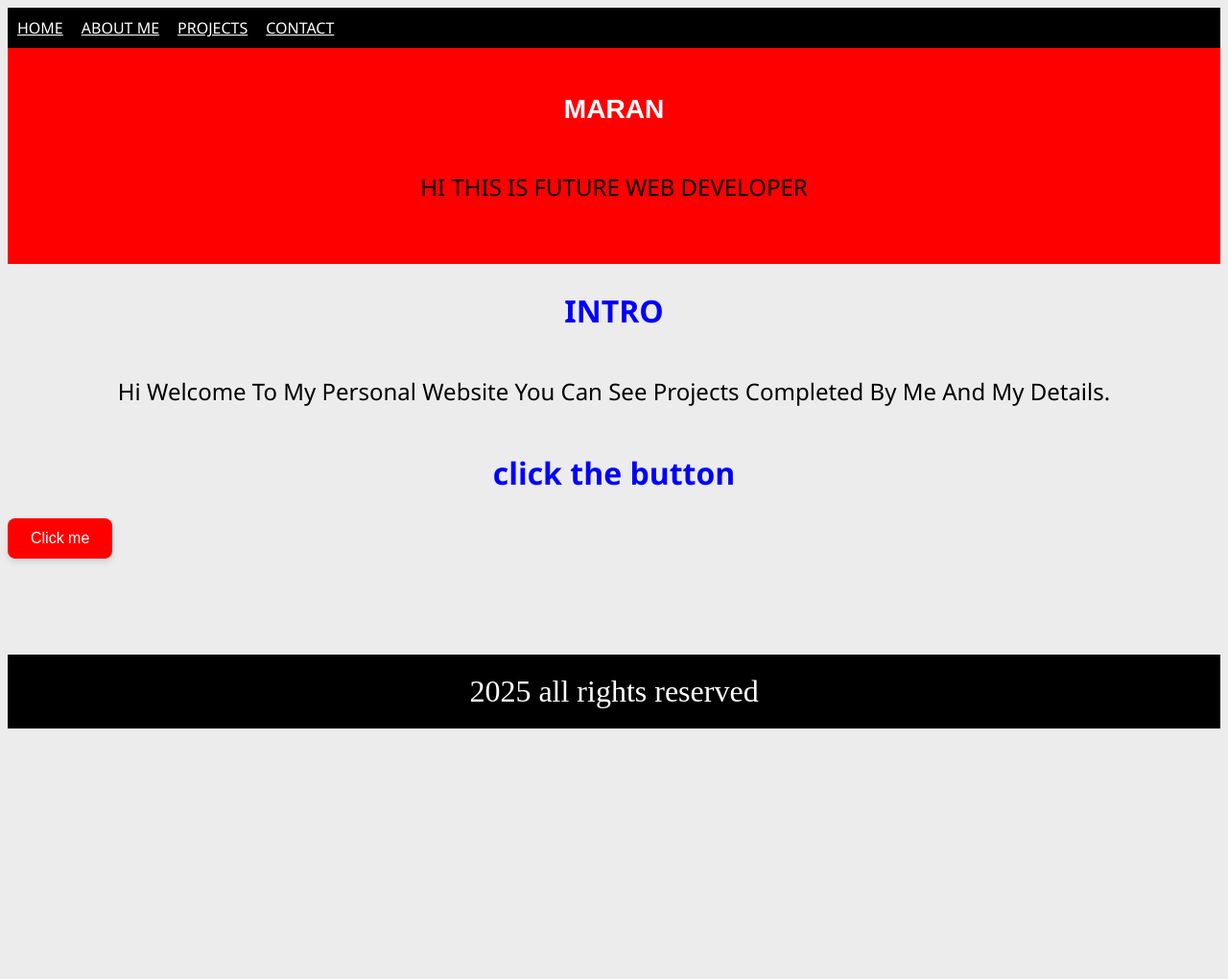
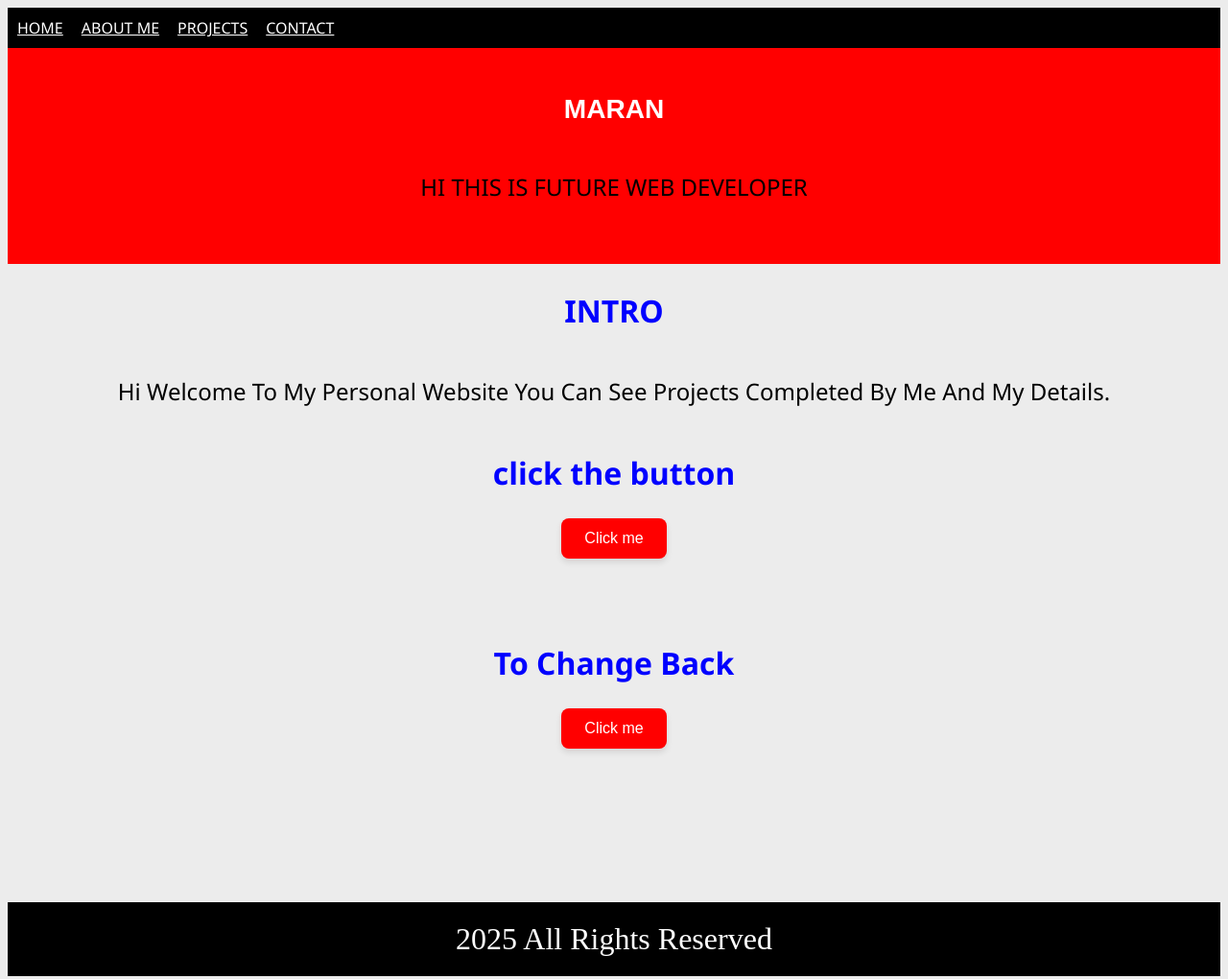
Before and after one commit to MARAN-12/personalwebsite, a plain HTML site: page index.html in a window 1280 px wide. Shown: the whole page at 96% size. Before the commit the page ends 800 px from the top, so only its background shows below. Drawn offline with Linux system fonts and the light colour scheme.

Commit message:
colorchangebutton

```diff
--- a/index.html
+++ b/index.html
@@ -16,14 +16,31 @@
     <h2>INTRO</h2>
     <p>Hi Welcome To My Personal Website You Can See Projects Completed By Me And My Details.</p>
     <h2>click the button</h2>
-    <button onclick="showMessage()" class="cool-btn">Click me</button>
+    <div>
+        <button onclick="changestyle()" class="cool-btn">Click me</button>
+        <p id="message" style="text-align: center; font-size: 20px; color: #333;"></p>
+    </div>
+    <div>
+        <h2>To Change Back</h2>
+       <button onclick="changebackstyle()" class="cool-btn">Click me</button>
+        <p id="vmessage" style="text-align: center; font-size: 20px; color: #333;"></p>
+    </div>
     <script>
-        function showMessage() {
-            alert("hey this page is created by maran vist other pages to know about him");
+        function changestyle() {
+            const message = document.getElementById("message");
+            message.innerText = "You Just Changed The Colors!";
+            message.style.color = "#ff6600";
+            document.body.style.backgroundColor = "#00ff00"
+        }
+        function changebackstyle() {
+            const vmessage = document.getElementById("vmessage");
+            vmessage.innerText = "You Just Changed The Colors to initial stage!";
+            vmessage.style.color = "#000000";
+            document.body.style.backgroundColor = "white"
         }
     </script>
     <footer>
-        2025 all rights reserved
+        2025 All Rights Reserved
     </footer>
 </body>
 </html>
--- a/styles.css
+++ b/styles.css
@@ -65,7 +65,6 @@ body {
 
 }
 button {
-    align-items: center;
     padding: 12px 24px;
     color: white;
     background-color: red;
@@ -77,6 +76,10 @@ button {
     transition: background-color 0.3s, transform 0.2s;
 }
 .cool-btn:hover {
-    background-color: #0055cc;
+    background-color: #cc0000;
     transform: scale(1.05);
 }
+div {
+    text-align: center;
+    margin-top: 20px;
+}
```
